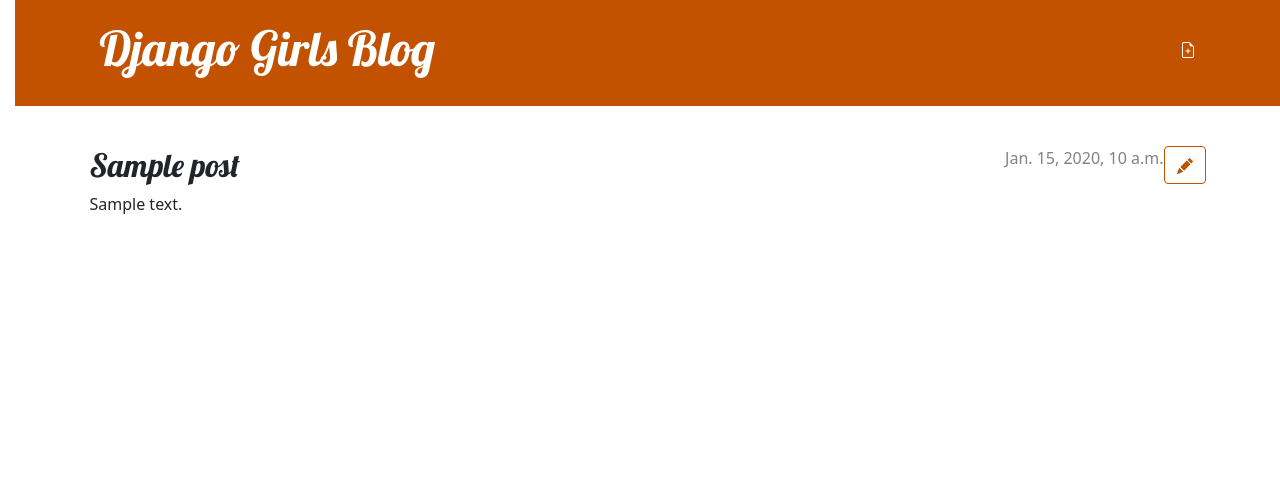
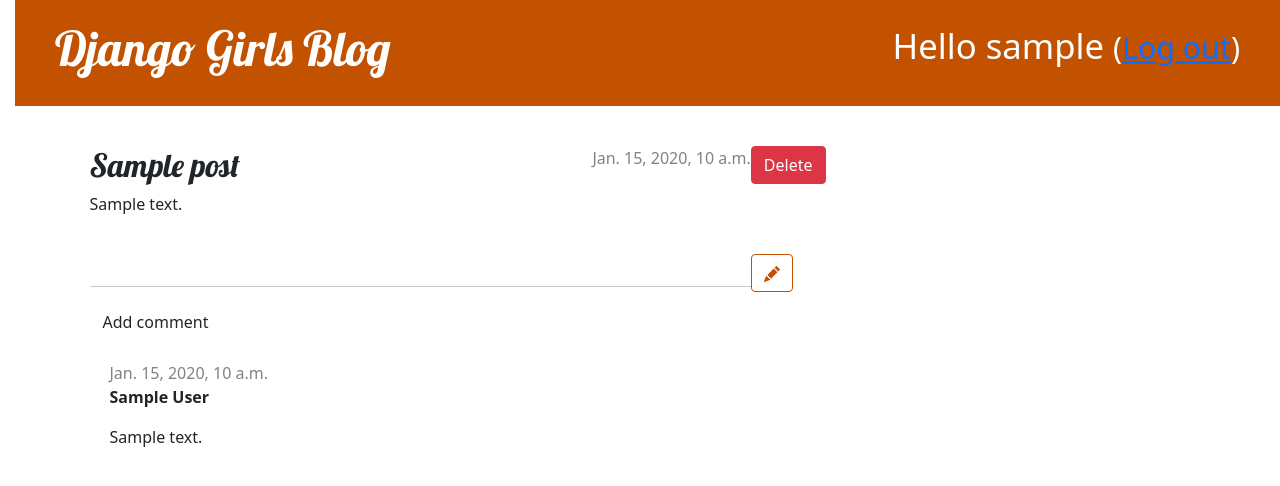
Before and after one commit to oleksandrrubtsov/my-first-blog, a Django app: page /post/1/ in a window 1280 px wide. Shown: the top 486 px of the page. Run offline with Django 5.2, Linux system fonts and the light colour scheme; a user stored in the database is signed in; tables that the repository leaves empty hold one stand-in row (values such as "Sample post").

Commit message:
another one commit

```diff
--- a/mysite/blog/admin.py
+++ b/mysite/blog/admin.py
@@ -1,6 +1,7 @@
 from django.contrib import admin
-from .models import Post
+from .models import Post, Comment
 
 # Register your models here.
 
 admin.site.register(Post)
+admin.site.register(Comment)
--- a/mysite/blog/models.py
+++ b/mysite/blog/models.py
@@ -17,3 +17,20 @@
 
     def __str__(self):
         return self.title
+
+class Comment(models.Model):
+    post = models.ForeignKey('blog.Post', on_delete=models.CASCADE, related_name='comments')
+    author = models.CharField(max_length=200)
+    text = models.TextField()
+    created_date = models.DateTimeField(default=timezone.now)
+    approved_comment = models.BooleanField(default=False)
+
+    def approve(self):
+        self.approved_comment = True
+        self.save()
+
+    def __str__(self):
+        return self.text
+
+def approved_comments(self):
+    return self.comments.filter(approved_comment=True)
--- a/mysite/blog/urls.py
+++ b/mysite/blog/urls.py
@@ -6,4 +6,10 @@
     path('post/<int:pk>/', views.post_detail, name='post_detail'),
     path('post/new/', views.post_new, name='post_new'),
     path('post/<int:pk>/edit/', views.post_edit, name='post_edit'),
+    path('drafts/', views.post_draft_list, name='post_draft_list'),
+    path('post/<pk>/publish/', views.post_publish, name='post_publish'),
+    path('post/<pk>/remove/', views.post_remove, name='post_remove'),
+    path('post/<int:pk>/comment/', views.add_comment_to_post, name='add_comment_to_post'),
+    path('comment/<int:pk>/approve/', views.comment_approve, name='comment_approve'),
+    path('comment/<int:pk>/remove/', views.comment_remove, name='comment_remove'),
 ]
--- a/mysite/blog/views.py
+++ b/mysite/blog/views.py
@@ -1,7 +1,8 @@
 from django.shortcuts import render, get_object_or_404,redirect
+from django.contrib.auth.decorators import login_required
 from django.utils import timezone
-from .models import Post
-from .forms import PostForm
+from .models import Post,Comment
+from .forms import PostForm,CommentForm
 
 # Create your views here.
 def post_list(request):
@@ -12,24 +13,22 @@
     post = get_object_or_404(Post,pk=pk)
     return render(request, 'blog/post_detail.html',{'post':post})
 
-def post_new(request):
-    form = PostForm()
-    return render(request, 'blog/post_edit.html', {'form': form})
 
+
+@login_required
 def post_new(request):
     if request.method == "POST":
         form = PostForm(request.POST)
         if form.is_valid():
             post = form.save(commit=False)
             post.author = request.user
-            post.published_date = timezone.now()
             post.save()
             return redirect('post_detail', pk=post.pk)
     else:
         form = PostForm()
     return render(request, 'blog/post_edit.html', {'form': form})
 
-
+@login_required
 def post_edit(request, pk):
     post = get_object_or_404(Post, pk=pk)
     if request.method == "POST":
@@ -37,9 +36,53 @@
         if form.is_valid():
             post = form.save(commit=False)
             post.author = request.user
-            post.published_date = timezone.now()
             post.save()
             return redirect('post_detail', pk=post.pk)
     else:
         form = PostForm(instance=post)
     return render(request, 'blog/post_edit.html', {'form': form})
+
+@login_required
+def post_draft_list(request):
+    posts = Post.objects.filter(published_date__isnull=True).order_by('created_date')
+    return render(request, 'blog/post_draft_list.html', {'posts': posts})
+
+@login_required
+def post_publish(request, pk):
+    post = get_object_or_404(Post, pk=pk)
+    if request.method=='POST':
+        post.publish()
+    return redirect('post_detail', pk=pk)
+
+@login_required
+def post_remove(request, pk):
+    post = get_object_or_404(Post, pk=pk)
+    if request.method=='POST':
+        post.delete()
+    return redirect('post_list')
+
+@login_required
+def add_comment_to_post(request, pk):
+    post = get_object_or_404(Post, pk=pk)
+    if request.method == "POST":
+        form = CommentForm(request.POST)
+        if form.is_valid():
+            comment = form.save(commit=False)
+            comment.post = post
+            comment.save()
+            return redirect('post_detail', pk=post.pk)
+    else:
+        form = CommentForm()
+    return render(request, 'blog/add_comment_to_post.html', {'form': form})
+
+@login_required
+def comment_approve(request, pk):
+    comment = get_object_or_404(Comment, pk=pk)
+    comment.approve()
+    return redirect('post_detail', pk=comment.post.pk)
+
+@login_required
+def comment_remove(request, pk):
+    comment = get_object_or_404(Comment, pk=pk)
+    comment.delete()
+    return redirect('post_detail', pk=comment.post.pk)
--- a/mysite/mysite/settings.py
+++ b/mysite/mysite/settings.py
@@ -126,3 +126,6 @@
 # https://docs.djangoproject.com/en/5.1/ref/settings/#default-auto-field
 
 DEFAULT_AUTO_FIELD = 'django.db.models.BigAutoField'
+
+
+LOGIN_REDIRECT_URL = '/'
--- a/mysite/mysite/urls.py
+++ b/mysite/mysite/urls.py
@@ -1,8 +1,10 @@
 from django.contrib import admin
 from django.urls import path, include
-
+from django.contrib.auth import views
 
 urlpatterns = [
     path('admin/', admin.site.urls),
+    path('accounts/login/', views.LoginView.as_view(), name = 'login'),
+    path('accounts/logout/', views.LoginView.as_view(next_page='/'), name = 'logout'),
     path('', include('blog.urls')),
 ]
--- a/mysite/static/css/blog.css
+++ b/mysite/static/css/blog.css
@@ -74,3 +74,7 @@
     color: #FFFFFF;
     background-color: #C25100;
 }
+
+.comment{
+    margin: 20px 0px 20px 20px;
+}
--- a/mysite/templates/blog/base.html
+++ b/mysite/templates/blog/base.html
@@ -8,23 +8,23 @@
         <link rel="stylesheet" href="{% static 'css/blog.css' %}">
     </head>
    <body>
-        <header class="page-header">
-            <div class="container">
+    <div class="page-header">
         {% if user.is_authenticated %}
-                    <a href="{% url 'post_new' %}" class="top-menu">
-                        {% include './icons/file-earmark-plus.svg' %}
-                    </a>
+            <a href="{% url 'post_new' %}" class="top-menu"><span class="glyphicon glyphicon-plus"></span></a>
+            <a href="{% url 'post_draft_list' %}" class="top-menu"><span class="glyphicon glyphicon-edit"></span></a>
+            <p class="top-menu">Hello {{ user.username }} <small>(<a href="{% url 'logout' %}">Log out</a>)</small></p>
+        {% else %}
+            <a href="{% url 'login' %}" class="top-menu"><span class="glyphicon glyphicon-lock"></span></a>
         {% endif %}
         <h1><a href="/">Django Girls Blog</a></h1>
     </div>
-        </header>
-        <main class="content container">
+    <div class="content container">
         <div class="row">
-                <div class="col">
+            <div class="col-md-8">
             {% block content %}
             {% endblock %}
             </div>
         </div>
-        </main>
+    </div>
 </body>
 </html>
--- a/mysite/templates/blog/post_detail.html
+++ b/mysite/templates/blog/post_detail.html
@@ -4,17 +4,50 @@
     <article class="post">
         <aside class="actions">
             {% if user.is_authenticated %}
-                <a class="btn btn-secondary" href="{% url 'post_edit' pk=post.pk %}">
+            <form method="POST" action="{% url 'post_remove' pk=post.pk %}" class=post-form>{% csrf_token %}
+                <button type="submit" class="post btn btn-danger" name="delete">Delete
+                    <span class="glyphicon glyphicon-remove"></span>
+                </button>
+            </form>
+            <a class="btn btn-secondary" href="{% url 'post_edit' pk=post.pk %}">
                     {% include './icons/pencil-fill.svg' %}
                 </a>
+
             {% endif %}
         </aside>
         {% if post.published_date %}
-            <time class="date">
-                {{ post.published_date }}
-            </time>
-        {% endif %}
+    <div class="date">
+        {{ post.published_date }}
+    </div>
+{% else %}
+    <form method="POST" action="{% url 'post_publish' pk=post.pk %}" class=post-form>{% csrf_token %}
+        <button type="submit" class="post btn btn-info" name="publish">Publish</button>
+    </form>
+{% endif %}
         <h2>{{ post.title }}</h2>
         <p>{{ post.text|linebreaksbr }}</p>
     </article>
+    <hr>
+<a class="btn btn-default" href="{% url 'add_comment_to_post' pk=post.pk %}">Add comment</a>
+{% for comment in post.comments.all %}
+    {% if user.is_authenticated or comment.approved_comment %}
+    <div class="comment">
+        <div class="date">
+            {{ comment.created_date }}
+            {% if not comment.approved_comment %}
+                <a class="btn btn-default" href="{% url 'comment_remove' pk=comment.pk %}">
+
+                </a>
+                <a class="btn btn-default" href="{% url 'comment_approve' pk=comment.pk %}">
+
+                </a>
+            {% endif %}
+        </div>
+        <strong>{{ comment.author }}</strong>
+        <p>{{ comment.text|linebreaks }}</p>
+    </div>
+    {% endif %}
+{% empty %}
+    <p>No comments here yet :(</p>
+{% endfor %}
 {% endblock %}
--- a/mysite/templates/blog/post_list.html
+++ b/mysite/templates/blog/post_list.html
@@ -9,6 +9,7 @@
             </time>
             <h2><a href="{% url 'post_detail' pk=post.pk %}">{{ post.title }}</a></h2>
             <p>{{ post.text|linebreaksbr }}</p>
+            <a href="{% url 'post_detail' pk=post.pk %}">Comments: {{ post.approved_comments.count }}</a>
         </article>
     {% endfor %}
 {% endblock %}
```
Also changed, not shown: mysite/blog/forms.py (+8 -1 lines), mysite/templates/blog/add_comment_to_post.html (added, +9 -0 lines), mysite/templates/blog/post_draft_list.html (added, +11 -0 lines), mysite/templates/registration/login.html (added, +24 -0 lines), mysite/blog/migrations/0002_comment.py (added). Lines whose indentation alone changed are shown as unchanged.
